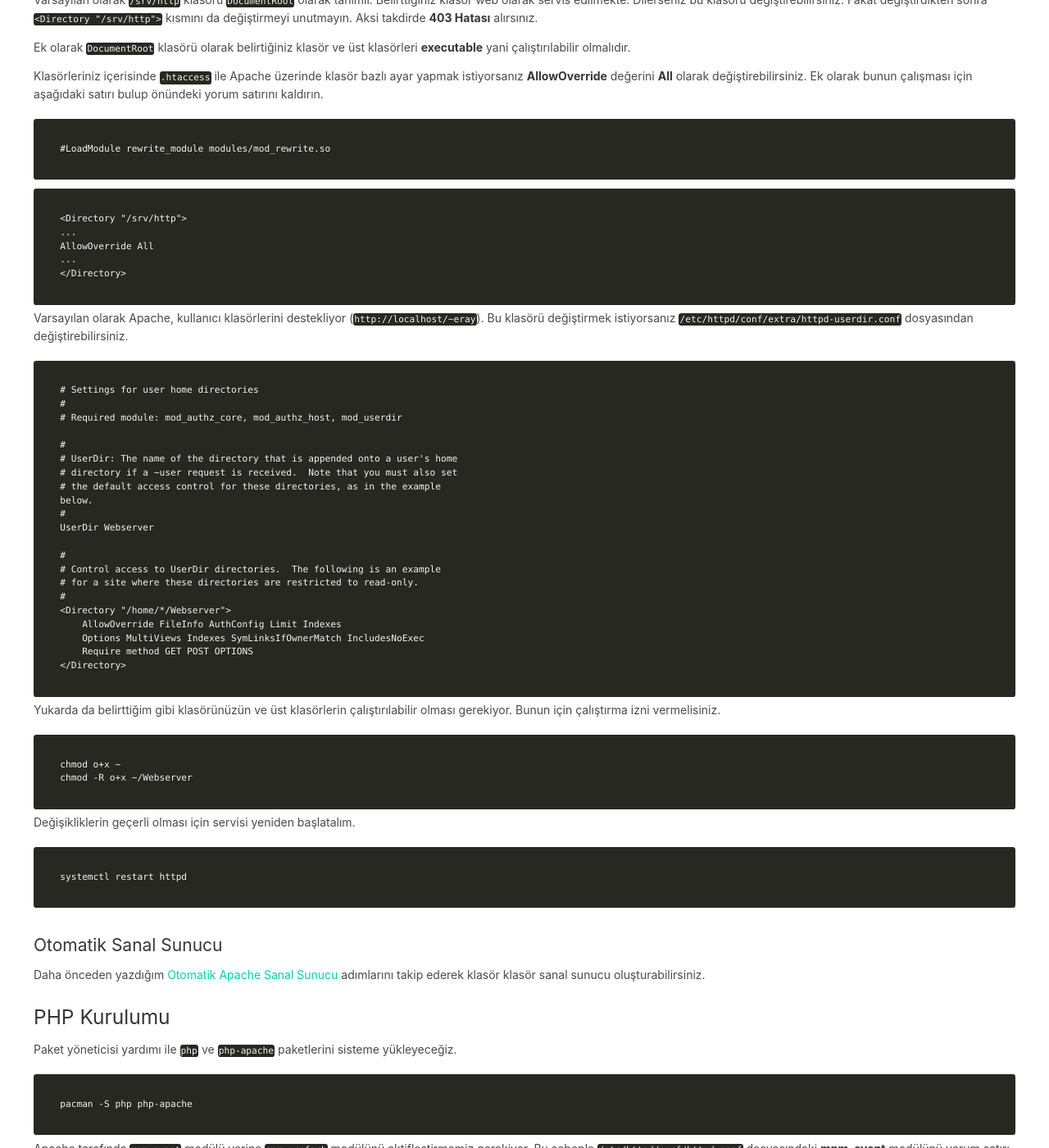
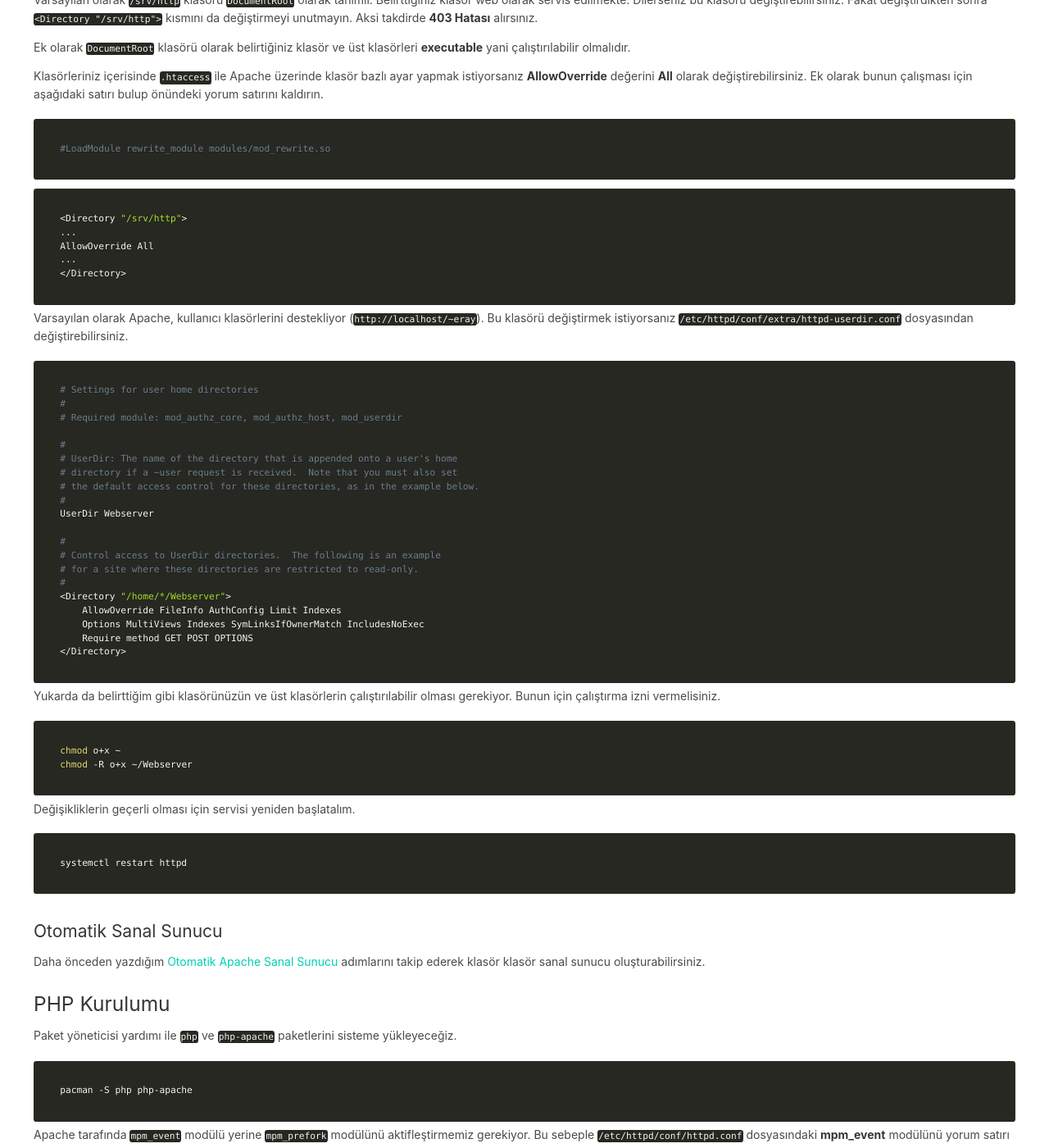
Before and after one commit to erayaydin/erayaydin.github.io, a Jekyll site: the page built from _posts/2017-07-01-arch-linux-lamp-kurulumu.md, in a window 1280 px wide and 1400 px high, scrolled down 806 px. Shown: the whole window at 82% size. Built offline with Jekyll 4.4.1, drawn with Linux system fonts in a browser that asks for light colours; some of the changed text lies outside the part shown.

Commit message:
Fix for code syntax

````diff
--- a/_posts/2017-07-01-arch-linux-lamp-kurulumu.md
+++ b/_posts/2017-07-01-arch-linux-lamp-kurulumu.md
@@ -22,7 +22,7 @@ slug: arch-linux-lamp-kurulumu
 Öncelike paket yöneticisi yardımı ile `apache` paketinin kurulumunu
 gerçekleştirelim.
 
-```
+```bash
 pacman -S apache
 ```
 
@@ -34,14 +34,14 @@ Ben profesyonel bir web sunucusunda çalışmadığım, geliştirme ortamında
 çalıştığım için Apache'nin kullandığı `user` olarak kendimi belirtiyorum.
 İsterseniz siz de bu şekilde belirtip daha rahat çalışabilirsiniz.
 
-```
+```bash
 User eray
 ```
 
 Eğer `80` portunu başka bir yazılımda kullanıyorsanız dilerseniz Apache'nin
 portunu değiştirebilirsiniz.
 
-```
+```bash
 Listen 80
 ```
 
@@ -61,11 +61,11 @@ yapmak istiyorsanız **AllowOverride** değerini **All** olarak
 değiştirebilirsiniz. Ek olarak bunun çalışması için aşağıdaki satırı bulup
 önündeki yorum satırını kaldırın.
 
-```
+```bash
 #LoadModule rewrite_module modules/mod_rewrite.so
 ```
 
-```
+```bash
 <Directory "/srv/http">
 ...
 AllowOverride All
@@ -77,7 +77,7 @@ Varsayılan olarak Apache, kullanıcı klasörlerini destekliyor
 (`http://localhost/~eray`). Bu klasörü değiştirmek istiyorsanız
 `/etc/httpd/conf/extra/httpd-userdir.conf` dosyasından değiştirebilirsiniz.
 
-```
+```bash
 # Settings for user home directories
 #
 # Required module: mod_authz_core, mod_authz_host, mod_userdir
@@ -85,8 +85,7 @@ Varsayılan olarak Apache, kullanıcı klasörlerini destekliyor
 #
 # UserDir: The name of the directory that is appended onto a user's home
 # directory if a ~user request is received.  Note that you must also set
-# the default access control for these directories, as in the example
-below.
+# the default access control for these directories, as in the example below.
 #
 UserDir Webserver
 
@@ -104,14 +103,14 @@ UserDir Webserver
 Yukarda da belirttiğim gibi klasörünüzün ve üst klasörlerin
 çalıştırılabilir olması gerekiyor. Bunun için çalıştırma izni vermelisiniz.
 
-```
+```bash
 chmod o+x ~
 chmod -R o+x ~/Webserver
 ```
 
 Değişikliklerin geçerli olması için servisi yeniden başlatalım.
 
-```
+```bash
 systemctl restart httpd
 ```
 
@@ -124,7 +123,7 @@ Daha önceden yazdığım [Otomatik Apache Sanal Sunucu](https://erayaydin.githu
 Paket yöneticisi yardımı ile `php` ve `php-apache` paketlerini sisteme
 yükleyeceğiz.
 
-```
+```bash
 pacman -S php php-apache
 ```
 
@@ -132,13 +131,13 @@ Apache tarafında `mpm_event` modülü yerine `mpm_prefork` modülünü
 aktifleştirmemiz gerekiyor. Bu sebeple `/etc/httpd/conf/httpd.conf`
 dosyasındaki **mpm_event** modülünü yorum satırı yapıyoruz.
 
-```
+```bash
 #LoadModule mpm_event_module modules/mod_mpm_event.so
 ```
 
 Ardından **mpm_prefork** modülünün yorum satırını kaldırıyoruz.
 
-```
+```bash
 LoadModule mpm_prefork_module modules/mod_mpm_prefork.so
 ```
 
@@ -147,27 +146,27 @@ Dilerseniz `mpm_prefork` yerine de `proxy_fcgi` kullanabilirsiniz.
 PHP'yi aktif etmek için `/etc/httpd/conf/httpd.conf` içerisindeki
 `LoadModule` listesinin sonuna aşağıdakini ekliyoruz.
 
-```
+```bash
 LoadModule php7_module modules/libphp7.so
 AddHandler php7-script php
 ```
 
 Aynı şekilde `Include` listesinin sonuna da aşağıdakini ekliyoruz.
 
-```
+```bash
 Include conf/extra/php7_module.conf
 ```
 
 Servisi yeniden başlatıyoruz.
 
-```
+```bash
 systemctl restart httpd
 ```
 
 PHP kurulumunu test etmek için aşağıdaki gibi `test.php` isminde bir dosya
 oluşturabilirsiniz.
 
-```
+```php
 <?php phpinfo();
 ```
 
@@ -180,7 +179,7 @@ PHP ile ilgili ayarlamaları `/etc/php/php.ini` dosyası üzerinden yapacağız.
 Her scriptin saniye olarak belirli bir **timeout** yani zaman aşımı süresi
 vardır. Dilerseniz bunu değiştirebilir hatta limitsiz yapabilirsiniz.
 
-```
+```ini
 ; CLI kullanımlarında 0 değeri otomatik olarak verilmektedir. Yani zaman aşımı yoktur
 max_execution_time = 60
 ```
@@ -191,7 +190,7 @@ Bir scriptin çalıştırılmasında harcanabilecek maksimum hafıza
 miktarıdır. Varsayılan olarak 128MB seçili bunu dilerseniz
 arttırabilirsiniz.
 
-```
+```ini
 memory_limit = 1024M
 ```
 
@@ -201,7 +200,7 @@ Geliştirme ortamında çalışanlar için hataları görmek önemlidir. Bu sebe
 `error_reporting` değerini belirttiğiniz hata türlerine göre
 değiştirebilirsiniz.
 
-```
+```ini
 error_reporting = E_ALL
 ```
 
@@ -209,7 +208,7 @@ Ek olarak, hata mesajlarını ekrana yazdırmak için de `display_errors`
 değerini kullanabilirsiniz. Geliştirme ortamında bu değeri `On` yapmanız
 yararlı olacaktır.
 
-```
+```ini
 display_errors = On
 ```
 
@@ -220,7 +219,7 @@ konfigürasyonla ilgili hatalar olduğunda çıkar. Bunların bastırılmaması
 ekranda gözükmesi için `On` değerini verebilirsiniz. Tabi ki sadece
 geliştirme ortamında kullanmanız gerekiyor.
 
-```
+```ini
 display_startup_errors = On
 ```
 
@@ -230,7 +229,7 @@ display_startup_errors = On
 `$php_errormsg` değişkeni ile son hata mesajını alabilirsiniz.
 Kullandığınız çalışma ortamında gerekli olabilir.
 
-```
+```ini
 track_errors = On
 ```
 
@@ -239,7 +238,7 @@ track_errors = On
 PHP'nin kabul edeceği maksimum POST veri büyüklüğüdür. Dilerseniz **0**
 değeri vererek limiti kaldırabilirsiniz.
 
-```
+```ini
 post_max_size = 50M
 ```
 
@@ -248,7 +247,7 @@ post_max_size = 50M
 Yüklenebilecek dosyalar için maksimum dosya boyutudur. Varsayılan olarak
 `2M` yer alıyor.
 
-```
+```ini
 upload_max_filesize = 200M
 ```
 
@@ -257,7 +256,7 @@ upload_max_filesize = 200M
 Bir request içerisinde yüklenebilecek maksimum dosya adetidir. Varsayılan
 olarak `20` yer alıyor.
 
-```
+```ini
 max_file_uploads = 200
 ```
 
@@ -266,7 +265,7 @@ max_file_uploads = 200
 Geçerli bölgenizi ayarlamak için `date.timezone` değerini
 değiştirebilirsiniz. Önündeki yorum satırını kaldırmayı unutmayınız.
 
-```
+```ini
 date.timezone = Europe/Istanbul
 ```
 
@@ -284,7 +283,7 @@ bzopen, bzread, bzwrite vs.) kullanmak için aktif edebilirsiniz. Aktif hale
 getirmek için `php.ini` dosyasında ilgili satırın başındaki noktalı virgülü
 kaldırmanız yeterli.
 
-```
+```ini
 extension=bz2.so
 ```
 
@@ -293,7 +292,7 @@ extension=bz2.so
 Script içerisinde FTP işlemleri yapmak için bu modülü aktif hale
 getirebilirsiniz.
 
-```
+```ini
 extension=ftp.so
 ```
 
@@ -302,13 +301,13 @@ extension=ftp.so
 Resim işleme ve oluşturma yapıyorsanız bu modülü aktif hale
 getirebilirsiniz.
 
-```
+```ini
 extension=gd.so
 ```
 
 Ek olarak paketi kurmayı unutmayın.
 
-```
+```bash
 pacman -S gd php-gd
 ```
 
@@ -317,7 +316,7 @@ pacman -S gd php-gd
 Genellikle dil desteği amaçlı kullanılan gettext kütüphanesini aktif
 edebilirsiniz.
 
-```
+```ini
 extension=gettext.so
 ```
 
@@ -325,13 +324,13 @@ extension=gettext.so
 
 Imap fonksiyonlarını kullanmak için aktif hale getirebilirsiniz.
 
-```
+```ini
 extension=imap.so
 ```
 
 Ek olarak paketi kurmayı unutmayın.
 
-```
+```bash
 pacman -S php-imap
 ```
 
@@ -340,13 +339,13 @@ pacman -S php-imap
 Çeşitli kütüphaneler tarafından da kullanılan **mcrypt_** fonksiyonlarına
 erişmek için aktif hale getirebilirsiniz.
 
-```
+```ini
 extension=mcrypt.so
 ```
 
 Ek olarak paketini de kurun.
 
-```
+```bash
 pacman -S php-mcrypt
 ```
 
@@ -354,7 +353,7 @@ pacman -S php-mcrypt
 
 MySQLi fonksiyonlarını kullanmak istiyorsanız aktif hale getirebilirsiniz.
 
-```
+```ini
 extension=mysqli.so
 ```
 
@@ -364,19 +363,20 @@ PDO ile belirtilen veritabanı yönetim sistemlerini kullanmak için eklentiyi
 aktif hale getirebilirsiniz. Seçtiğiniz veritabanı sistemini de
 bilgisayarınıza kurmayı unutmayın.
 
-```
+```ini
 extension=pdo_dblib.so
 extension=pdo_mysql.so
 extension=php_odbc.so
 extension=php_pgsql.so
 extension=php_sqlite.so
 ```
+
 #### Imagemagick
 
 Resim işleme için kullanabileceğiniz bir paket.  AUR deposundan
 indirebilirsiniz.
 
-```
+```bash
 yaourt -S php-imagick
 ```
 
@@ -389,13 +389,13 @@ yok.
 Kurduğunuz PHP modüllerini test etmek için aşağıdaki komutu
 kullanabilirsiniz.
 
-```
+```bash
 php -m
 ```
 
 Sonuç olarak size eklenen modülleri döndürecektir.
 
-```
+```bash
 [PHP Modules]
 bz2
 Core
@@ -446,7 +446,7 @@ MariaDB'yi öneririm.
 
 Paket yöneticisinden `mariadb` paketini yükleyelim.
 
-```
+```bash
 pacman -S mariadb
 ```
 
@@ -457,13 +457,13 @@ tercih etmeyin. Çünkü `ProtectHome=true` değeri bulunduğu için bu
 klasörlere MariaDB tarafından erişim sağlanamıyor. Ek olarak `datadir`
 klasör değişimini `/etc/mysql/my.cnf` içerisinde de yapmalısınız.
 
-```
+```bash
 mysql_install_db --user=mysql --basedir=/usr --datadir=/var/lib/mysql
 ```
 
 Artık servisi başlatabilirsiniz.
 
-```
+```bash
 systemctl start mysqld
 ```
 
@@ -472,7 +472,7 @@ systemctl start mysqld
 Veritabanı katmanında birkaç güvenlik önlemi almak ve `root` parolasını da
 değiştirmek için aşağıdaki scripti çalıştırabilirsiniz.
 
-```
+```bash
 mysql_secure_installation
 ```
 
@@ -495,7 +495,7 @@ Varsayılan olarak MySQL dışardan erişime açıktır. Dışardan erişimleri
 engellemek için `/etc/mysql/my.cnf` dosyasındaki aşağıdaki satırın
 başındaki yorum simgesini kaldırmanız yeterli.
 
-```
+```bash
 skip-networking
 ```
 
@@ -508,7 +508,7 @@ yapabilirsiniz.
 Unicode desteği sağlamış olursunuz. Bunun için `/etc/mysql/my.cnf`
 içerisine aşağıdaki satırları eklemeniz yeterli.
 
-```
+```ini
 [client]
 default-character-set = utf8mb4
 
@@ -528,7 +528,7 @@ Web tabanlı olarak MySQL veritabanlarını yönetmek için kullanabilirsiniz.
 
 Öncelikle `phpmyadmin` paketini sistemimize kuralım.
 
-```
+```bash
 pacman -S phpmyadmin
 ```
 
@@ -545,7 +545,7 @@ için birkaç ayarlama yapmamız gerekiyor. Bunun için
 `/etc/httpd/conf/extra/phpmyadmin.conf` dosyası oluşturup içerisine
 aşağıdakileri ekleyelim.
 
-```
+```bash
 Alias /phpmyadmin "/usr/share/webapps/phpMyAdmin"
 <Directory "/usr/share/webapps/phpMyAdmin">
     DirectoryIndex index.php
@@ -557,7 +557,7 @@ Alias /phpmyadmin "/usr/share/webapps/phpMyAdmin"
 
 Ardından bunu `/etc/httpd/conf/httpd.conf` dosyası içerisinde dahil edelim.
 
-```
+```bash
 # PHPMyAdmin
 Include conf/extra/phpmyadmin.conf
 ```
````
